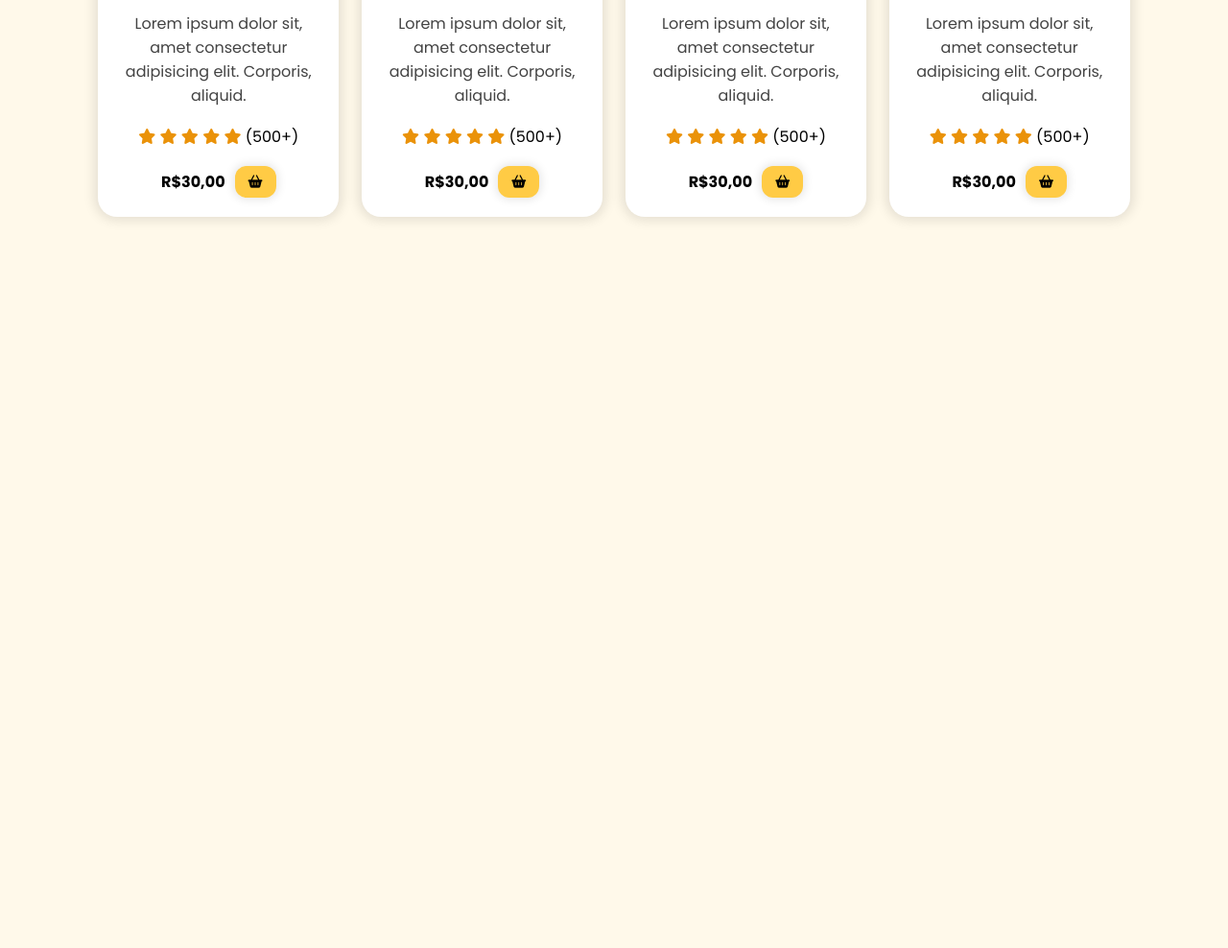
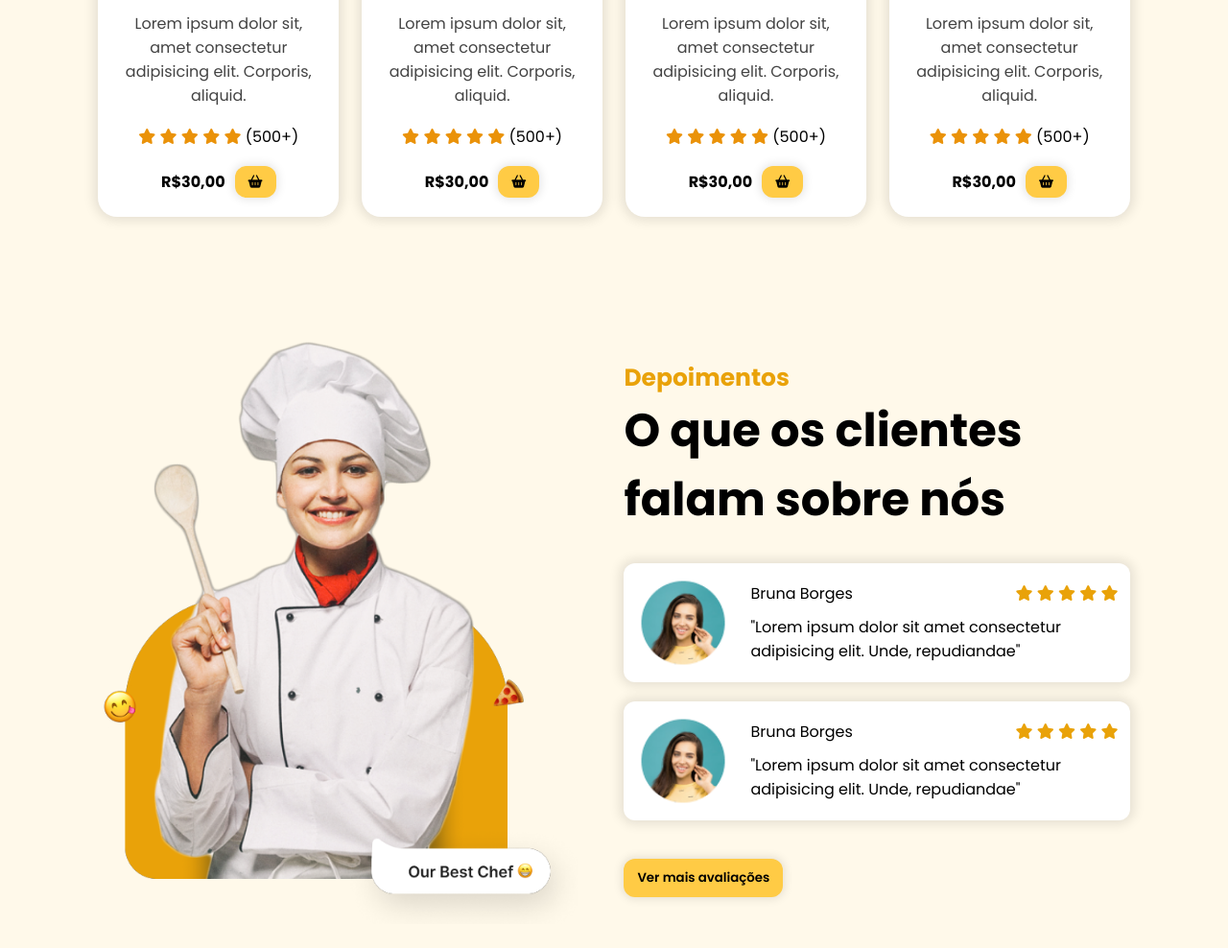
Before and after one commit to Brubgs/landing-page, a plain HTML site: page index.html in a window 1280 px wide. Shown: the part 1305-2293 px from the top of the page at 96% size. Before the commit the page ends 1605 px from the top, so only its background shows below. Drawn offline with nearby package versions, Linux system fonts and the light colour scheme.

Commit message:
secao de avaliacoes

```diff
--- a/index.html
+++ b/index.html
@@ -9,6 +9,7 @@
     <link rel="stylesheet" href="src/styles/header.css">
     <link rel="stylesheet" href="src/styles/home.css">
     <link rel="stylesheet" href="src/styles/menu.css">
+    <link rel="stylesheet" href="src/styles/testmonials.css">
     <title>DashFood</title>
 </head>
 <body>
@@ -223,6 +224,64 @@
                 </div>
             </div>
         </section>
+
+        <section id="testimonials">
+            <img src="src/images/chef.png" alt="" id="testimonials_chef">
+
+            <div id="testimonials_content">
+                <h2 class="section-title">Depoimentos</h2>
+
+                <h3 class="section-subtitle">O que os clientes falam sobre nós</h3>
+
+                <div id="feedbacks">
+                    <div class="feedback">
+                        <img src="/src/images/avatar.png" alt="" class="feedback-avatar">
+
+                        <div class="feedback-content">
+                            <p>
+                                Bruna Borges
+                                <span>
+                                    <i class="fa-solid fa-star"></i>
+                                    <i class="fa-solid fa-star"></i>
+                                    <i class="fa-solid fa-star"></i>
+                                    <i class="fa-solid fa-star"></i>
+                                    <i class="fa-solid fa-star"></i>
+                                </span>
+                            </p>
+
+                            <p>
+                                "Lorem ipsum dolor sit amet consectetur adipisicing elit. Unde, repudiandae"
+                            </p>
+                        </div>
+                    </div>
+
+                    <div class="feedback">
+                        <img src="/src/images/avatar.png" alt="" class="feedback-avatar">
+
+                        <div class="feedback-content">
+                            <p>
+                                Bruna Borges
+                                <span>
+                                    <i class="fa-solid fa-star"></i>
+                                    <i class="fa-solid fa-star"></i>
+                                    <i class="fa-solid fa-star"></i>
+                                    <i class="fa-solid fa-star"></i>
+                                    <i class="fa-solid fa-star"></i>
+                                </span>
+                            </p>
+
+                            <p>
+                                "Lorem ipsum dolor sit amet consectetur adipisicing elit. Unde, repudiandae"
+                            </p>
+                        </div>
+                    </div>
+                </div>
+
+                <button class="btn-default">
+                    Ver mais avaliações
+                </button>
+            </div>
+        </section>
     </main>
     <script src="src/javascript/script.js"></script>
 </body>
--- /dev/null
+++ b/src/styles/testmonials.css
@@ -0,0 +1,100 @@
+#testimonials {
+    min-height: calc(100vh - 91px);
+    display: flex;
+    align-items: center;
+    justify-content: center;
+    gap: 48px;
+}
+
+#testimonials_chef {
+    width: 500px;
+    height: auto;
+}
+
+#testimonials .section-subtitle {
+    font-size: 3rem;
+}
+
+#testimonials_content {
+    width: 50%;
+}
+
+#feedbacks {
+    display: flex;
+    flex-direction: column;
+    gap: 20px;
+    margin-bottom: 40px;
+    margin-top: 30px;
+}
+
+.feedback {
+    display: flex;
+    align-items: center;
+    gap: 20px;
+    background-color: #FFF;
+    padding: 12px;
+    border-radius: 12px;
+    box-shadow: 0px 0px 12px 4px rgba(0, 0, 0, 0.1);
+}
+
+.feedback-avatar {
+    width: 100px;
+    height: 100px;
+    border-radius: 100%;
+    object-fit: cover;
+}
+
+.feedback-content {
+    display: flex;
+    flex-direction: column;
+    gap: 10px;
+}
+
+.feedback-content p {
+    display: flex;
+    justify-content: space-between;
+}
+
+.feedback-content p span {
+    color: #E9A209
+}
+
+@media screen and (max-width:1170px) {
+    #testimonials {
+        flex-direction: column;
+    }
+
+    #testimonials_chef {
+        width: 300px;
+        height: auto;
+    }
+
+    #testimonials_content {
+        width: 70%;
+        display: flex;
+        flex-direction: column;
+        align-items: center;
+    }
+
+    #testimonials .section-subtitle {
+        text-align: center;
+        font-size: 2.5rem;
+    }
+
+}
+
+@media screen and (max-width:625px) {
+    #testimonials .section-subtitle {
+        font-size: 2rem;
+    }
+
+    #testimonials_content {
+        width: 100%;
+    }
+
+    .feedback {
+        flex-direction: column;
+    }
+
+
+}
```
Also changed, not shown: src/images/avatar.png (added), src/images/chef.png (added).
